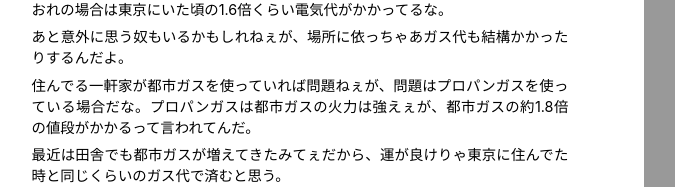
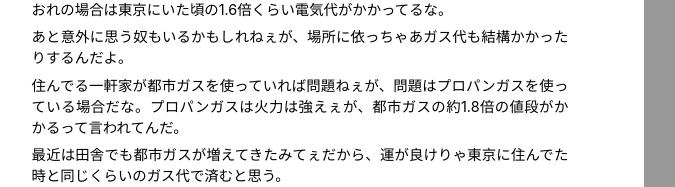
Before and after one commit to tayama0324/cybermetal, a Next.js app: page /dera/9 in a window 1280 px wide. Shown: the part 530-717 px from the top of the page, without its empty margins (44-719 px from the left). Built offline with nearby package versions, Linux system fonts and the light colour scheme.

Commit message:
ちんぴらDの記事の誤字修正

```diff
--- a/pages/dera/11.tsx
+++ b/pages/dera/11.tsx
@@ -9,7 +9,7 @@ export default function Page() {
         お前ら貧乏人どもにとってのエデンの話をしてきたわけだが、薄々感づいている奴もいると思う。誰でもエデンに住めるわけじゃねぇってことに。
       </p>
       <p>
-        おれが思うエデンに住む資格を簡単に↓に羅列してみた。ハナっからこいつらを全部持ってるのが理想だが、移り住んでから身に着けることもできるからたとえ今はできなくても悲観する必要はねぇよ。
+        おれが思うエデンに住む資格を簡単に↓に羅列してみた。ハナっからこいつらを全部持ってるのが理想だが、移り住んでから身に付けることもできるからたとえ今はできなくても悲観する必要はねぇよ。
       </p>
       <ul>
         <li>自由な移動手段（自動車 or バイク or 自転車）
--- a/pages/dera/9.tsx
+++ b/pages/dera/9.tsx
@@ -37,7 +37,7 @@ export default function Page() {
         あと意外に思う奴もいるかもしれねぇが、場所に依っちゃあガス代も結構かかったりするんだよ。
       </p>
       <p>
-        住んでる一軒家が都市ガスを使っていれば問題ねぇが、問題はプロパンガスを使っている場合だな。プロパンガスは都市ガスの火力は強えぇが、都市ガスの約1.8倍の値段がかかるって言われてんだ。
+        住んでる一軒家が都市ガスを使っていれば問題ねぇが、問題はプロパンガスを使っている場合だな。プロパンガスは火力は強えぇが、都市ガスの約1.8倍の値段がかかるって言われてんだ。
       </p>
       <p>
         最近は田舎でも都市ガスが増えてきたみてぇだから、運が良けりゃ東京に住んでた時と同じくらいのガス代で済むと思う。
```
